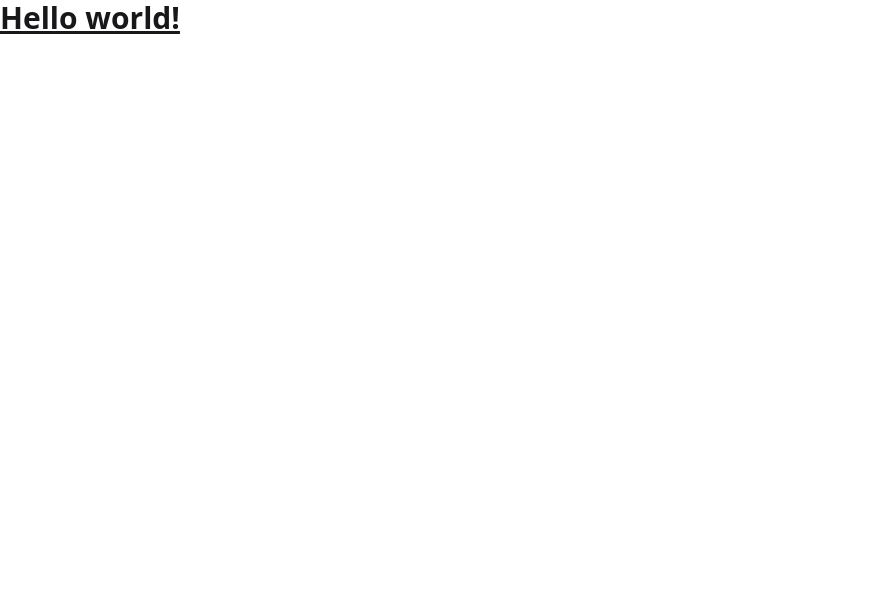
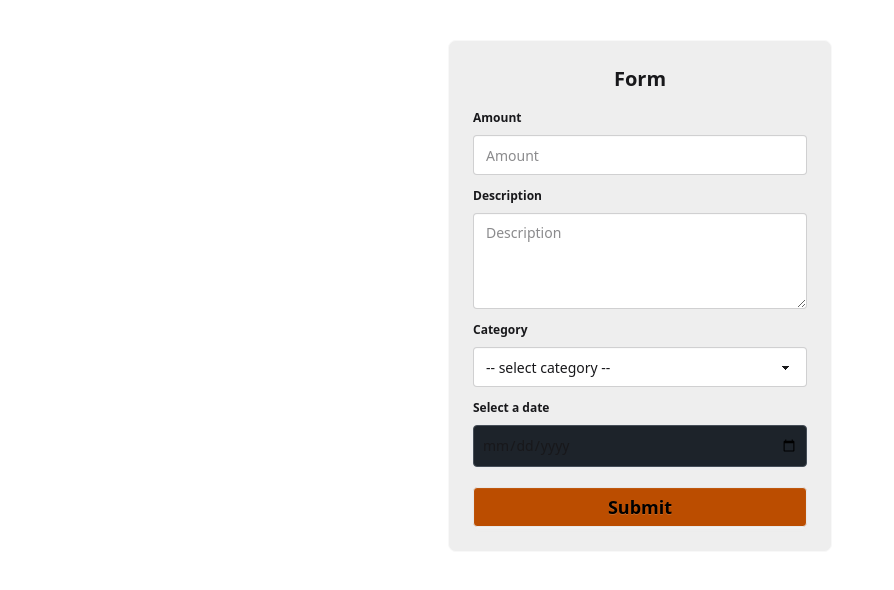
Before and after one commit to annu1245/assignment-egc-client, a React (Vite) app: page / in a window 1280 px wide. Shown: the top 590 px of the page, without its empty margins (0-894 px from the left). Built offline with nearby package versions, Linux system fonts and the light colour scheme.

Commit message:
Created a basic transaction form

```diff
--- a/package.json
+++ b/package.json
@@ -13,7 +13,9 @@
     "@tailwindcss/vite": "^4.1.16",
     "react": "^19.1.1",
     "react-dom": "^19.1.1",
-    "tailwindcss": "^4.1.16"
+    "react-hook-form": "^7.66.0",
+    "tailwindcss": "^4.1.16",
+    "validator": "^13.15.20"
   },
   "devDependencies": {
     "@eslint/js": "^9.36.0",
--- a/src/App.jsx
+++ b/src/App.jsx
@@ -1,10 +1,11 @@
 import { useState } from "react";
 import "./App.css";
+import TransactionForm from "./components/TransactionForm";
 
 function App() {
     return (
         <>
-            <h1 className="text-3xl font-bold underline">Hello world!</h1>
+            <TransactionForm/>
         </>
     );
 }
--- /dev/null
+++ b/src/components/TransactionForm.jsx
@@ -0,0 +1,95 @@
+import { useForm } from "react-hook-form";
+import validator from "validator";
+
+const TransactionForm = () => {
+    const {
+        register,
+        handleSubmit,
+        formState: { errors },
+        setError,
+    } = useForm();
+
+    const onSubmit = async (data) => {
+        try {
+            console.log(data);
+        } catch (error) {}
+    };
+    return (
+        <div className="card card-border bg-base-300 w-96 m-auto mt-10">
+            <div className="card-body">
+                <h2 className="card-title m-auto text-xl">Form</h2>
+
+                <form onSubmit={handleSubmit(onSubmit)}>
+                    <fieldset className="fieldset">
+                        <legend className="fieldset-legend">Amount</legend>
+                        <input
+                            type="number"
+                            className={`input w-full ${errors?.amount ? "border-red-500" : ""} `}
+                            placeholder="Amount"
+                            {...register("amount", {
+                                required: "amount is required",
+                                validate: (value) => validator.isNumeric(String(value)) || "Amount must be a valid number",
+                            })}
+                        />
+                        {errors.amount && <p className="text-red-500">{errors.amount.message}</p>}
+                    </fieldset>
+
+                    <fieldset className="fieldset">
+                        <legend className="fieldset-legend">Description</legend>
+                        <textarea
+                            className={`textarea w-full h-24 ${errors?.description ? "border-red-500" : ""}`}
+                            placeholder="Description"
+                            {...register("description", {
+                                required: "description is required",
+                            })}
+                        ></textarea>
+                        {errors.description && <p className="text-red-500">{errors.description.message}</p>}
+                    </fieldset>
+
+                    <fieldset className="fieldset">
+                        <legend className="fieldset-legend">Category</legend>
+                        <select
+                            defaultValue="-- select category --"
+                            className="select w-full"
+                            {...register("category", {
+                                required: "Category is required",
+                                validate: (value) => value != "-- select category --" || "Category is required"
+                            })}
+                        >
+                            <option disabled>-- select category --</option>
+                            <option value={"salary"}>Salary</option>
+                            <option value={"business"}>business</option>
+                            <option value={"household"}>household</option>
+                            <option value={"emi"}>emi</option>
+                            <option value={"groceries"}>groceries</option>
+                            <option value={"entertainment"}>entertainment</option>
+                            <option value={"shopping"}>shopping</option>
+                            <option value={"travel"}>travel</option>
+                            <option value={"food"}>food</option>
+                            <option value={"education"}>education</option>
+                            <option value={"medical"}>medical</option>
+                            <option value={"others"}>others</option>
+                        </select>
+                        {errors.category && <p className="text-red-500">{errors.category.message}</p>}
+                    </fieldset>
+
+                    <fieldset className="fieldset">
+                        <legend className="fieldset-legend">Select a date</legend>
+                        <input type="date" className="py-2.5 text-sm px-2 rounded-sm bg-[#1d232a] border-1 border-[#464e58]"
+                            {...register("date", {
+                                required: "Date is required",
+                                validate: (value) => validator.isDate(String(value)) || "Invalid date"
+                            })} />
+                        {errors.date && <p className="text-red-500">{errors.date.message}</p>}
+                    </fieldset>
+
+                    <div className="card-actions justify-center mt-4">
+                        <button className="btn w-full bg-amber-700 text-black text-lg">Submit</button>
+                    </div>
+                </form>
+            </div>
+        </div>
+    );
+};
+
+export default TransactionForm;
```
Also changed, not shown: 1 other file (tests, documents, lock files or other folders).
